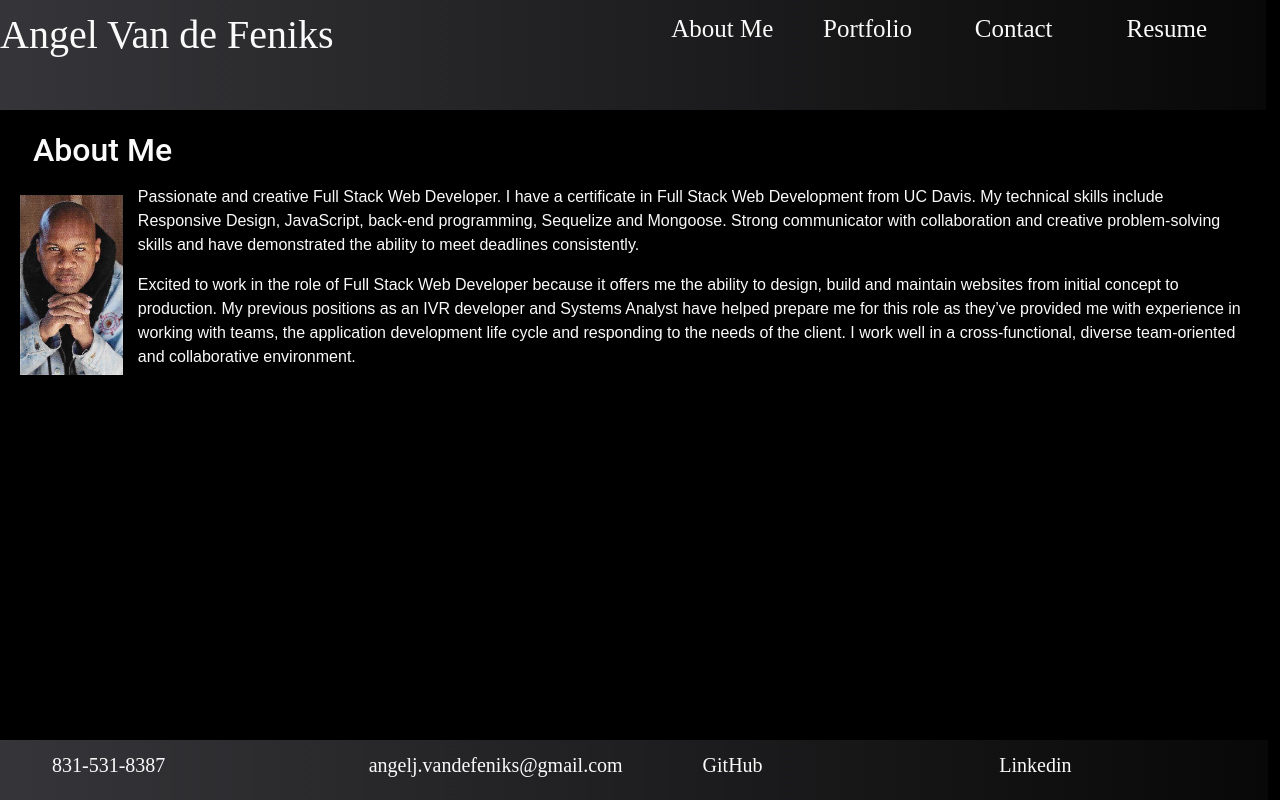
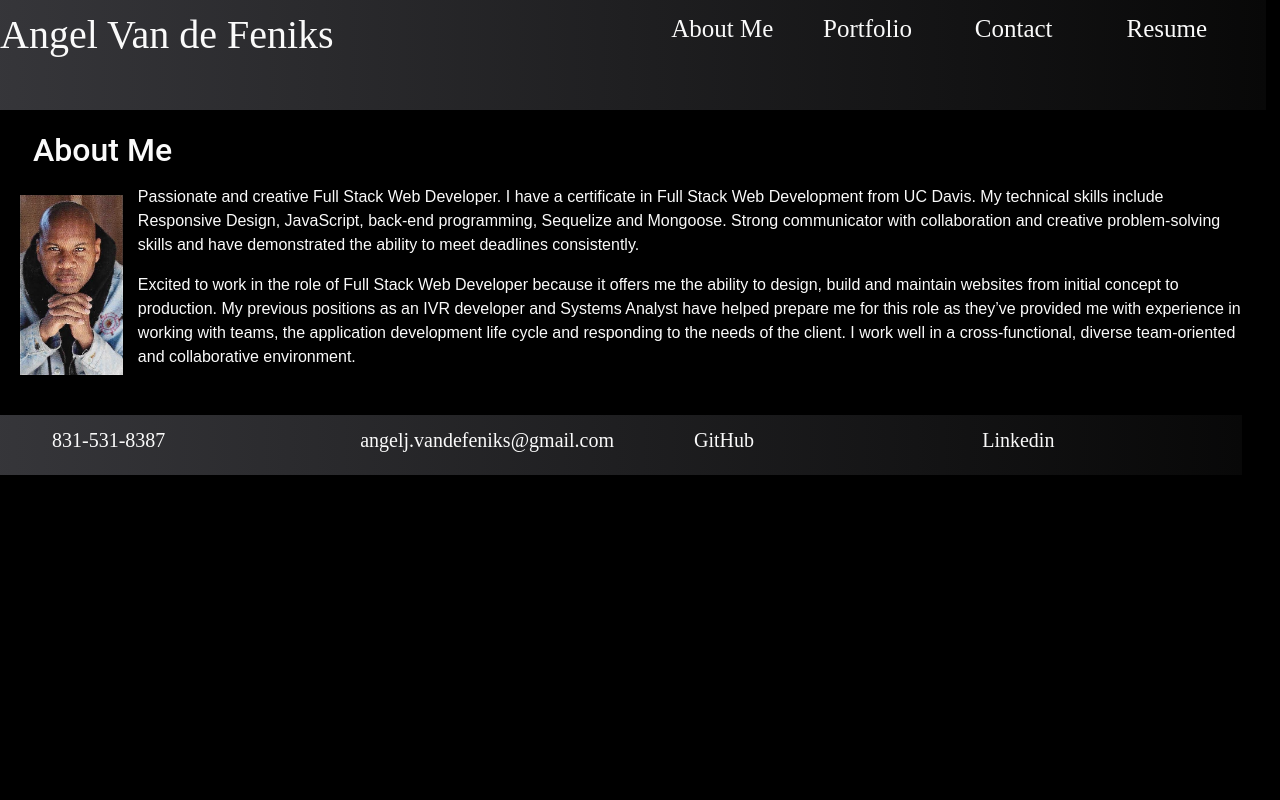
Before and after one commit to avandefeniks/react-portfolio, a React (Create React App) app: page / in a window 1280 px wide. Built offline with nearby package versions, Linux system fonts and the light colour scheme.

Commit message:
changed fixed footer to relative

```diff
--- a/src/App.css
+++ b/src/App.css
@@ -185,6 +185,8 @@ h6 a {
   text-decoration: none;
   color: rgb(117, 116, 116);
 }
+
+/* MEDIA QUERY FOR 27 INCH MONITORS */
 @media screen and (max-width: 1920px) {
   .footer {
     position: relative;
--- a/src/fixedFooter.css
+++ b/src/fixedFooter.css
@@ -111,7 +111,7 @@
   }
 
   .footer {
-    position: fixed;
+    position: relative;
     bottom: 0;
     width: 100%;
   }
```
